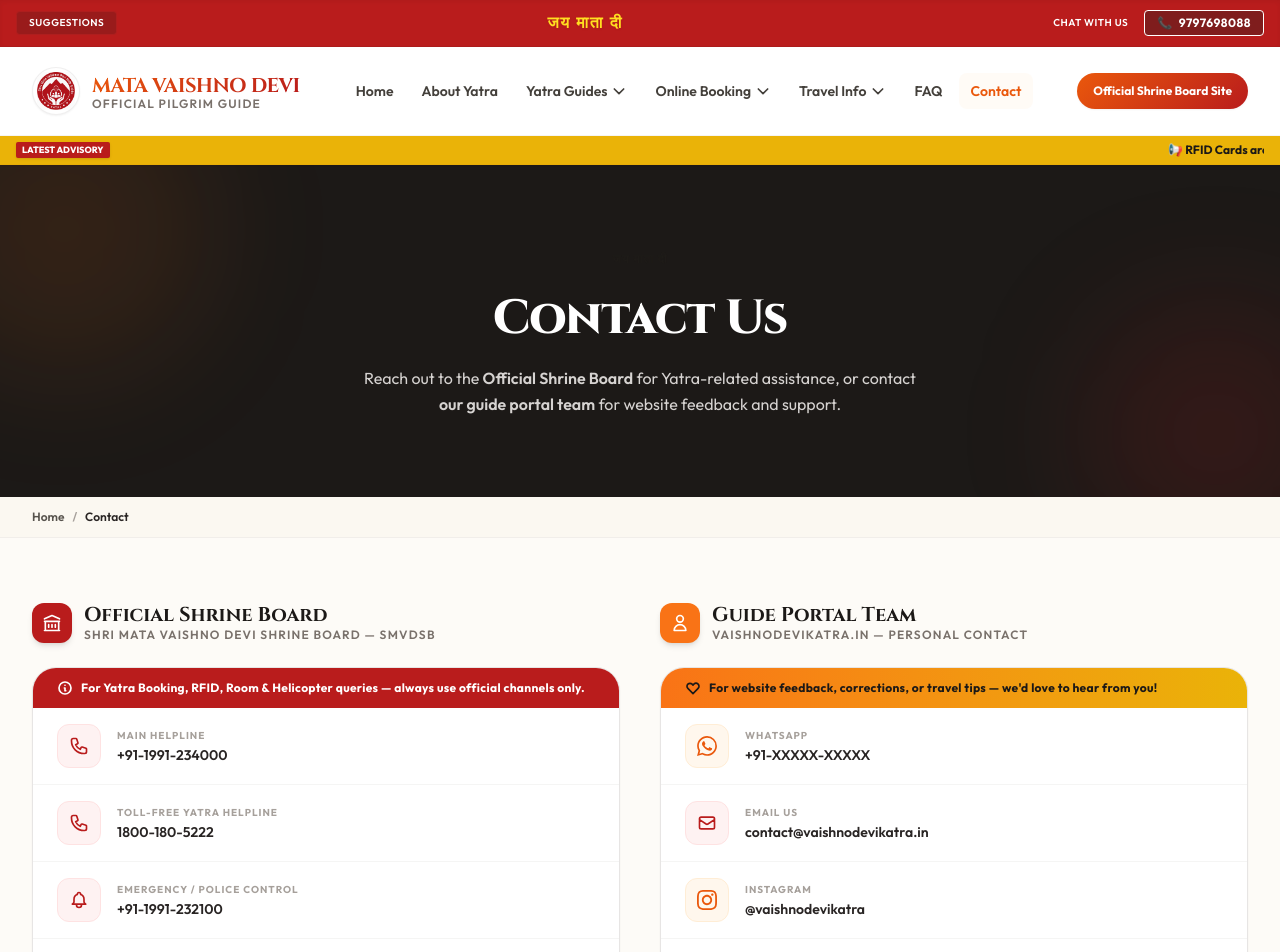
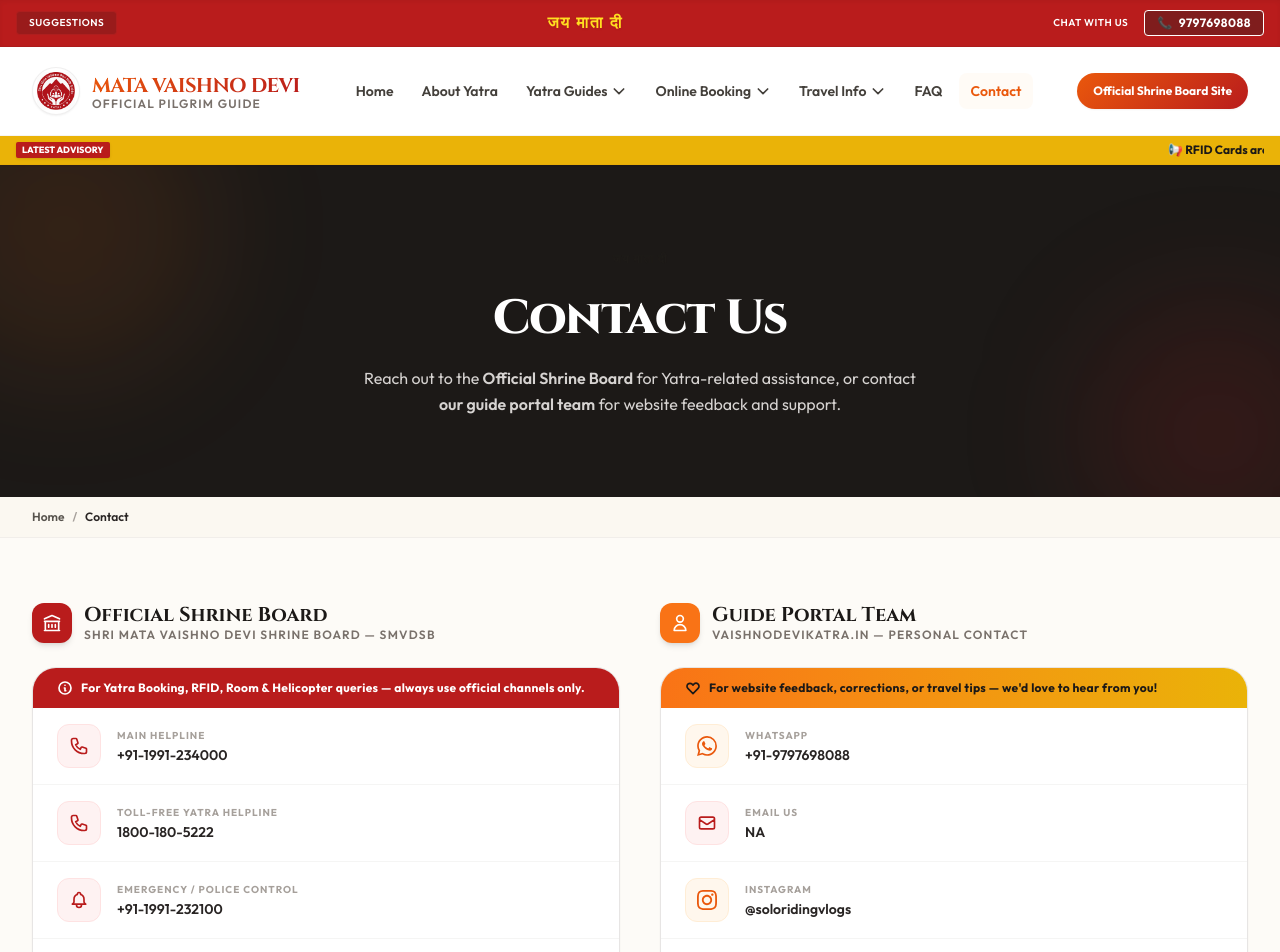
Before and after one commit to IM-SUNIL/vaishnodevikatra, a Next.js app: page /contact in a window 1280 px wide. Shown: the top 952 px of the page. Built offline with nearby package versions, Linux system fonts and the light colour scheme.

Commit message:
feat: add new contact page with official helpline and portal contact information

```diff
--- a/src/app/contact/page.js
+++ b/src/app/contact/page.js
@@ -135,8 +135,8 @@
   const personalContacts = [
     {
       label: "WhatsApp",
-      value: "+91-XXXXX-XXXXX",
-      href: "https://wa.me/91XXXXXXXXXX",
+      value: "+91-9797698088",
+      href: "https://wa.me/919797698088",
       color: "saffron",
       icon: (
         <svg className="w-5 h-5" fill="currentColor" viewBox="0 0 24 24">
@@ -146,8 +146,8 @@
     },
     {
       label: "Email Us",
-      value: "contact@vaishnodevikatra.in",
-      href: "mailto:contact@vaishnodevikatra.in",
+      value: "NA",
+      href: null,
       color: "crimson",
       icon: (
         <svg className="w-5 h-5" fill="none" viewBox="0 0 24 24" stroke="currentColor" strokeWidth="2">
@@ -157,8 +157,8 @@
     },
     {
       label: "Instagram",
-      value: "@vaishnodevikatra",
-      href: "https://www.instagram.com/vaishnodevikatra",
+      value: "@soloridingvlogs",
+      href: "https://www.instagram.com/soloridingvlogs",
       color: "saffron",
       icon: (
         <svg className="w-5 h-5" fill="currentColor" viewBox="0 0 24 24">
@@ -168,8 +168,8 @@
     },
     {
       label: "YouTube Channel",
-      value: "Vaishno Devi Yatra Guide",
-      href: "https://youtube.com/@vaishnodevikatra",
+      value: "NA",
+      href: null,
       color: "crimson",
       icon: (
         <svg className="w-5 h-5" fill="currentColor" viewBox="0 0 24 24">
```
